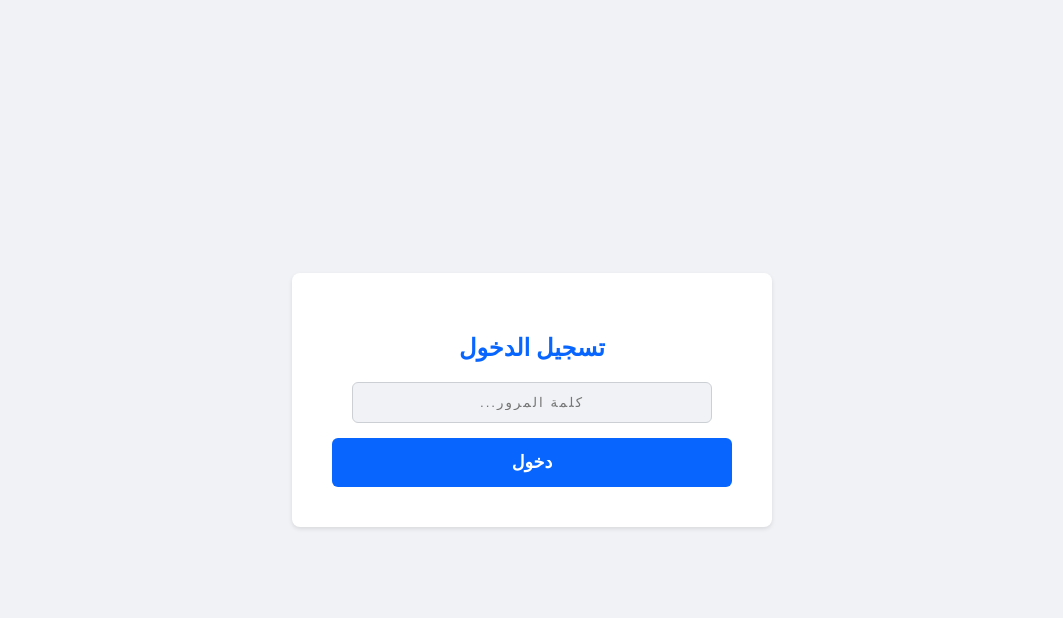
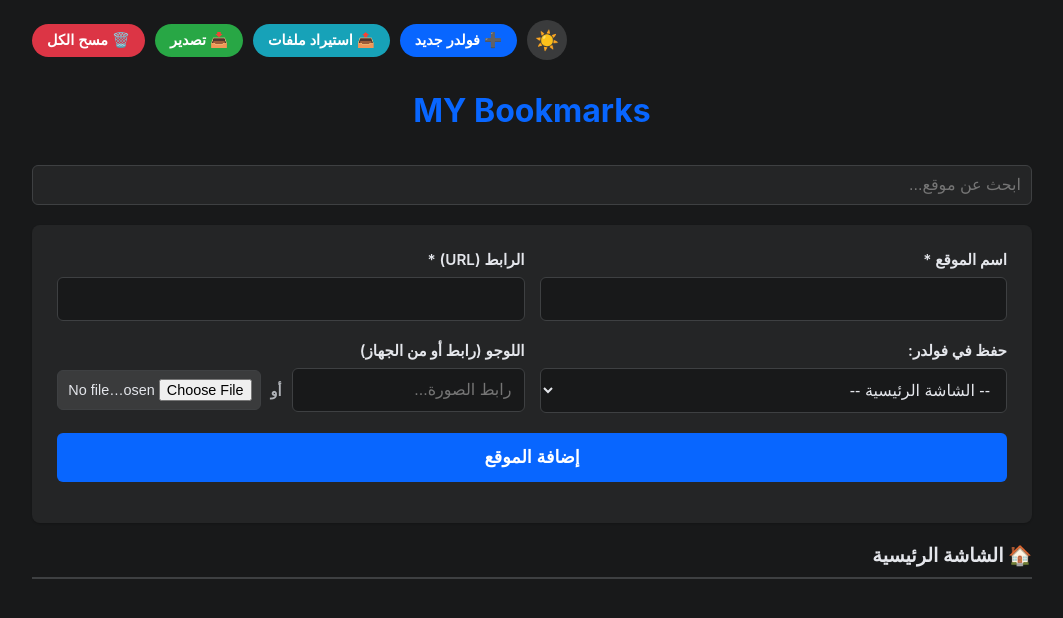
Before and after one commit to omarsalam22142214-ops/Bookmarksom, a plain HTML site: page index.html in a window 1280 px wide. Shown: the whole page, without its empty margins (108-1171 px from the left). Drawn offline with Linux system fonts and the light colour scheme.

Commit message:
Update index.html

```diff
--- a/index.html
+++ b/index.html
@@ -1,6 +1,4 @@
-<!DOCTYPE html>
-<html lang="ar" dir="rtl">
-<head>
+<html lang="ar" dir="rtl"><head>
     <meta charset="UTF-8">
     <meta name="viewport" content="width=1024">
     <title>مدير الإشارات المرجعية المحمي | Meta Edition</title>
@@ -203,24 +201,24 @@
         }
         .bookmark-link:hover { background-color: var(--btn-hover); }
     </style>
-</head>
-<body>
+<style>:is([id*='google_ads_iframe'],[id*='taboola-'],.taboolaHeight,.taboola-placeholder,#top-ad,#credential_picker_container,#credentials-picker-container,#credential_picker_iframe,[id*='google-one-tap-iframe'],#google-one-tap-popup-container,.google-one-tap__module,.google-one-tap-modal-div,#amp_floatingAdDiv,#ez-content-blocker-container) {display:none!important;min-height:0!important;height:0!important;}</style></head>
+<body class="dark-mode">
 
-<div id="loginScreen">
+<div id="loginScreen" style="display: none;">
     <div class="login-box">
         <h2>تسجيل الدخول</h2>
-        <input type="password" id="passwordInput" placeholder="كلمة المرور..." onkeypress="handleEnter(event)">
+        <input type="password" id="passwordInput" placeholder="كلمة المرور..." onkeypress="handleEnter(event)" data-ddg-inputtype="credentials.password.current">
         <div id="errorMsg" class="error-msg">كلمة المرور غير صحيحة!</div>
         <button class="submit-btn" onclick="checkPassword()">دخول</button>
     </div>
 </div>
 
-<div id="appContainer">
+<div id="appContainer" style="display: flex;">
     <div class="top-controls">
-        <button class="icon-btn theme-toggle" onclick="toggleTheme()" title="تغيير المظهر">🌙</button>
+        <button class="icon-btn theme-toggle" onclick="toggleTheme()" title="تغيير المظهر">☀️</button>
         <button class="control-btn btn-folder" onclick="createNewFolder()">➕ فولدر جديد</button>
 
-        <input type="file" id="importFile" accept=".html,.json" style="display: none;" multiple onchange="importData(event)">
+        <input type="file" id="importFile" accept=".html,.json" style="display: none;" multiple="" onchange="importData(event)">
         <button class="control-btn btn-import" onclick="document.getElementById('importFile').click()">📤 استيراد ملفات</button>
 
         <button class="control-btn btn-export" onclick="exportData()">📥 تصدير</button>
@@ -228,28 +226,26 @@
     </div>
 
     <div class="header">
-        <h1>Meta Bookmarks</h1>
-        <p>نظام إدارة مفضلة متكامل (Batch Support)</p>
-    </div>
+        <h1> MY  Bookmarks</h1>
+
+    </div><input type="text" id="searchInput" placeholder="ابحث عن موقع..." onkeyup="searchBookmarks()" style="width: 100%; padding: 10px; margin-bottom: 20px; border-radius: 6px; border: 1px solid var(--border-color); background: var(--meta-card-bg); color: var(--text-primary);" data-ddg-inputtype="unknown">
 
     <div class="card">
         <form id="bookmarkForm">
             <div class="form-row">
                 <div class="form-group">
                     <label>اسم الموقع *</label>
-                    <input type="text" id="siteName" required autocomplete="off">
+                    <input type="text" id="siteName" required="" autocomplete="off" data-ddg-inputtype="unknown">
                 </div>
                 <div class="form-group">
                     <label>الرابط (URL) *</label>
-                    <input type="url" id="siteUrl" required autocomplete="off">
+                    <input type="url" id="siteUrl" required="" autocomplete="off">
                 </div>
             </div>
             <div class="form-row">
                 <div class="form-group">
                     <label>حفظ في فولدر:</label>
-                    <select id="folderSelect">
-                        <option value="root">-- الشاشة الرئيسية --</option>
-                    </select>
+                    <select id="folderSelect" data-ddg-inputtype="unknown"><option value="root">-- الشاشة الرئيسية --</option></select>
                 </div>
                 <div class="form-group">
                     <label>اللوجو (رابط أو من الجهاز)</label>
@@ -264,11 +260,25 @@
         </form>
     </div>
 
-    <div class="grid-header" id="gridHeader"></div>
+    <div class="grid-header" id="gridHeader"><div class="breadcrumb">🏠 الشاشة الرئيسية</div></div>
     <div class="bookmarks-grid" id="bookmarksContainer"></div>
 </div>
 
 <script>
+    function searchBookmarks() {
+    let term = document.getElementById('searchInput').value.toLowerCase();
+    let items = document.querySelectorAll('.bookmark-item');
+
+    items.forEach(item => {
+        let title = item.querySelector('.bookmark-title').innerText.toLowerCase();
+        // لو العنصر فولدر مش هنخفيه في البحث حالياً أو ممكن تعدلها حسب رغبتك
+        if (item.classList.contains('folder-item')) {
+            item.style.display = term === "" ? "flex" : "none";
+            return;
+        }
+        item.style.display = title.includes(term) ? "flex" : "none";
+    });
+}
     let appState = {
         folders: [],
         bookmarks: [],
@@ -609,5 +619,6 @@
         }
     }
 </script>
-</body>
-</html>
+
+
+</body></html>
```
